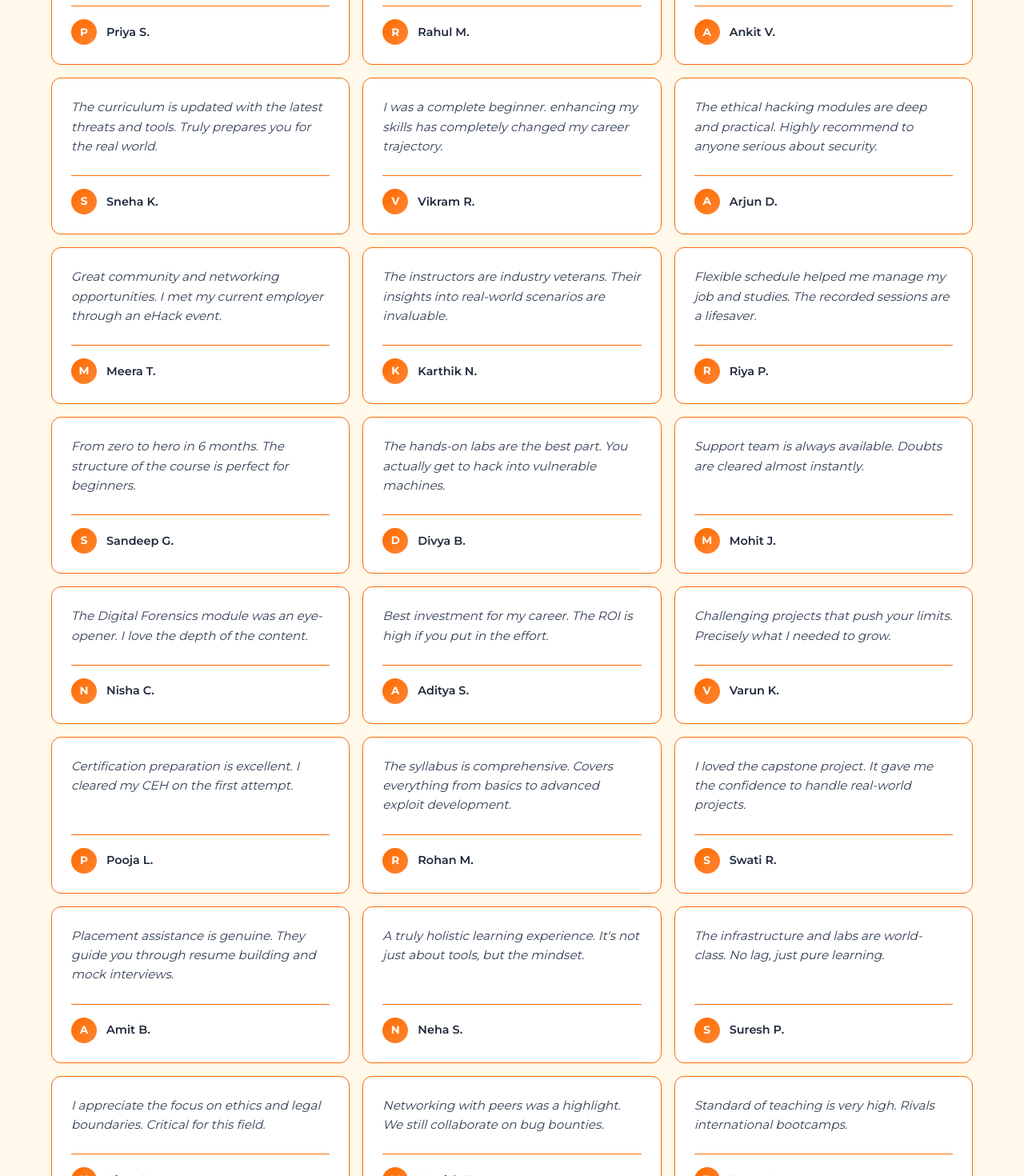
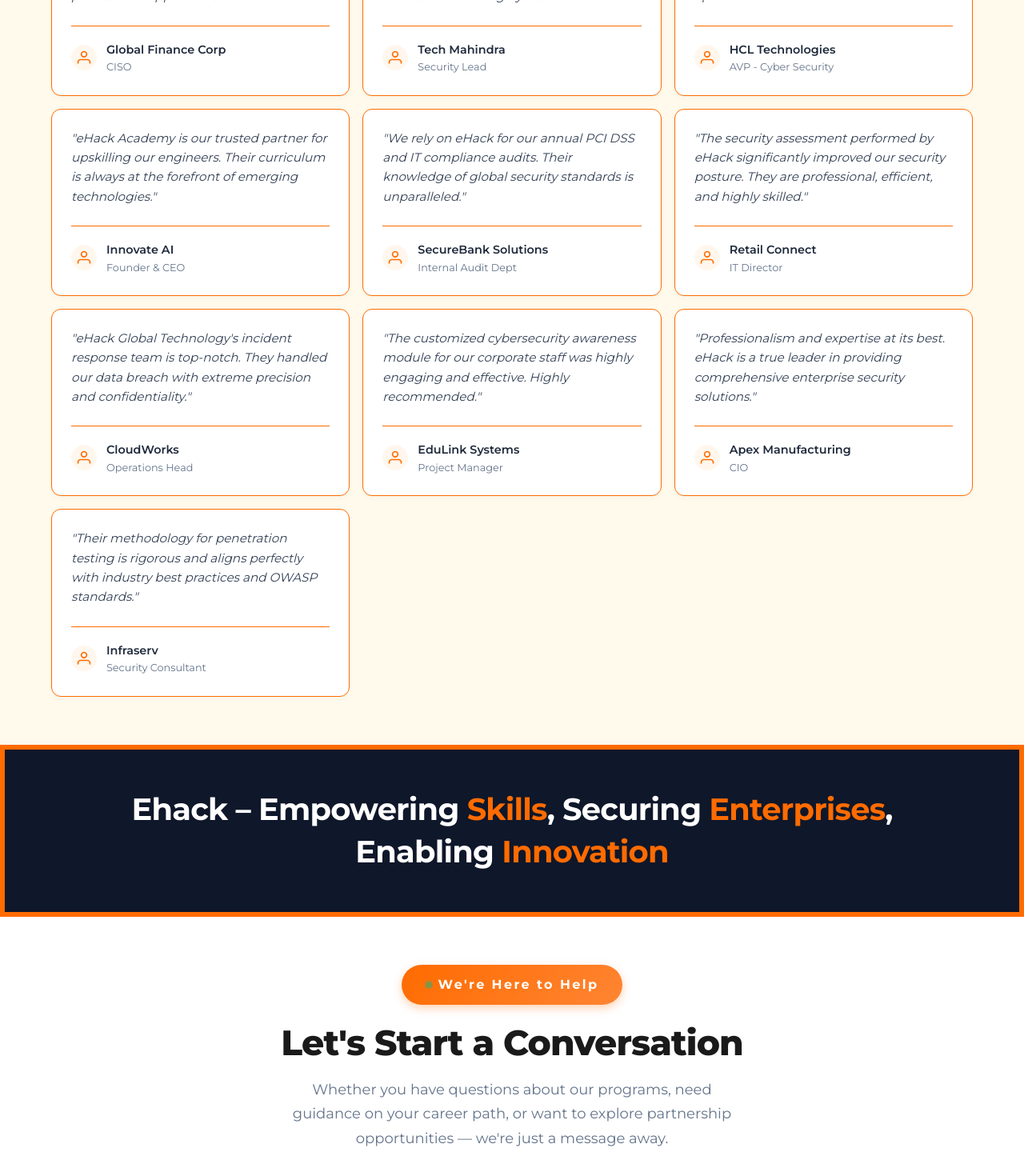
Before and after one commit to vyasanuj/eHack-technology, a Next.js app: page /about in a window 1280 px wide. Shown: the part 7140-8610 px from the top of the page at 80% size. Built offline with nearby package versions, Linux system fonts and the light colour scheme.

Commit message:
about us corporate feedback added and footer logo removed and other ui chnages ...

```diff
--- a/app/about/page.tsx
+++ b/app/about/page.tsx
@@ -20,7 +20,7 @@
         { id: 'what-we-do', label: 'What We Do' },
         { id: 'why-choose-us', label: 'Why Us' },
         { id: 'leadership', label: 'Leadership' },
-        { id: 'feedback', label: 'Student Feedback' },
+        { id: 'feedback', label: 'Corporate Feedback' },
         { id: 'contact', label: 'Contact' }
     ];
 
@@ -132,31 +132,17 @@
         casesSolved: `Solved 350+ cases including Hacking Cases, Online Blackmailing, Banking/Credit Card Crimes, Phishing, Email Hacking & Spoofing, Social Media Fake Profiles, Mobile Phone Hacking, Identity Theft, Data Stealing, Cyber Pornography, and Unauthorized Access cases.`
     };
 
-    const studentFeedbacks = [
-        { name: "Priya S.", feedback: "The cybersecurity bootcamp was intense but incredibly rewarding. I learned more in 12 weeks than I did in 4 years of college." },
-        { name: "Rahul M.", feedback: "Excellent mentors and hands-on labs. The VAPT training is top-notch and industry-relevant." },
-        { name: "Ankit V.", feedback: "Landed a job as a SOC Analyst within a month of graduating. The career support is fantastic." },
-        { name: "Sneha K.", feedback: "The curriculum is updated with the latest threats and tools. Truly prepares you for the real world." },
-        { name: "Vikram R.", feedback: "I was a complete beginner. enhancing my skills has completely changed my career trajectory." },
-        { name: "Arjun D.", feedback: "The ethical hacking modules are deep and practical. Highly recommend to anyone serious about security." },
-        { name: "Meera T.", feedback: "Great community and networking opportunities. I met my current employer through an eHack event." },
-        { name: "Karthik N.", feedback: "The instructors are industry veterans. Their insights into real-world scenarios are invaluable." },
-        { name: "Riya P.", feedback: "Flexible schedule helped me manage my job and studies. The recorded sessions are a lifesaver." },
-        { name: "Sandeep G.", feedback: "From zero to hero in 6 months. The structure of the course is perfect for beginners." },
-        { name: "Divya B.", feedback: "The hands-on labs are the best part. You actually get to hack into vulnerable machines." },
-        { name: "Mohit J.", feedback: "Support team is always available. Doubts are cleared almost instantly." },
-        { name: "Nisha C.", feedback: "The Digital Forensics module was an eye-opener. I love the depth of the content." },
-        { name: "Aditya S.", feedback: "Best investment for my career. The ROI is high if you put in the effort." },
-        { name: "Varun K.", feedback: "Challenging projects that push your limits. Precisely what I needed to grow." },
-        { name: "Pooja L.", feedback: "Certification preparation is excellent. I cleared my CEH on the first attempt." },
-        { name: "Rohan M.", feedback: "The syllabus is comprehensive. Covers everything from basics to advanced exploit development." },
-        { name: "Swati R.", feedback: "I loved the capstone project. It gave me the confidence to handle real-world projects." },
-        { name: "Amit B.", feedback: "Placement assistance is genuine. They guide you through resume building and mock interviews." },
-        { name: "Neha S.", feedback: "A truly holistic learning experience. It's not just about tools, but the mindset." },
-        { name: "Suresh P.", feedback: "The infrastructure and labs are world-class. No lag, just pure learning." },
-        { name: "Kiran D.", feedback: "I appreciate the focus on ethics and legal boundaries. Critical for this field." },
-        { name: "Manish T.", feedback: "Networking with peers was a highlight. We still collaborate on bug bounties." },
-        { name: "Deepa A.", feedback: "Standard of teaching is very high. Rivals international bootcamps." }
+    const corporateFeedbacks = [
+        { id: 1, name: "Global Finance Corp", role: "CISO", feedback: "eHack's Digital Forensics expertise helped us resolve a critical security incident with minimal downtime. Their professional approach is unmatched." },
+        { id: 2, name: "Tech Mahindra", role: "Security Lead", feedback: "The VAPT services provided by eHack gave us deep insights into our infrastructure vulnerabilities. Their reports are detailed and highly actionable." },
+        { id: 3, name: "HCL Technologies", role: "AVP - Cyber Security", feedback: "The corporate training programs for our SOC team were exceptional. The hands-on labs were highly relevant to our daily operations." },
+        { id: 4, name: "Innovate AI", role: "Founder & CEO", feedback: "eHack Academy is our trusted partner for upskilling our engineers. Their curriculum is always at the forefront of emerging technologies." },
+        { id: 5, name: "SecureBank Solutions", role: "Internal Audit Dept", feedback: "We rely on eHack for our annual PCI DSS and IT compliance audits. Their knowledge of global security standards is unparalleled." },
+        { id: 6, name: "Retail Connect", role: "IT Director", feedback: "The security assessment performed by eHack significantly improved our security posture. They are professional, efficient, and highly skilled." },
+        { id: 7, name: "CloudWorks", role: "Operations Head", feedback: "eHack Global Technology's incident response team is top-notch. They handled our data breach with extreme precision and confidentiality." },
+        { id: 8, name: "EduLink Systems", role: "Project Manager", feedback: "The customized cybersecurity awareness module for our corporate staff was highly engaging and effective. Highly recommended." },
+        { id: 9, name: "Apex Manufacturing", role: "CIO", feedback: "Professionalism and expertise at its best. eHack is a true leader in providing comprehensive enterprise security solutions." },
+        { id: 10, name: "Infraserv", role: "Security Consultant", feedback: "Their methodology for penetration testing is rigorous and aligns perfectly with industry best practices and OWASP standards." }
     ];
 
 
@@ -576,25 +562,31 @@
                 </div>
             </section>
 
-            {/* Student Feedback Section */}
+            {/* Corporate Feedback Section */}
             <section id="feedback" className="feedback-section">
                 <div className="about-container">
                     <div className="section-header">
                         <span className="section-badge-orange-big">TESTIMONIALS</span>
-                        <h2 className="about-section-title">Student <span style={{ color: '#FF6B00' }}>Feedback</span></h2>
-                        <p className="feedback-disclaimer" style={{ marginTop: '-20px' }}>To ensure the privacy of our clients, we use pseudonyms.</p>
+                        <h2 className="about-section-title">Corporate <span style={{ color: '#FF6B00' }}>Feedback</span></h2>
+                        <p className="feedback-disclaimer" style={{ marginTop: '-20px' }}>To ensure the privacy and confidentiality of our clients, some names may be representative.</p>
                     </div>
 
                     <div className="feedback-grid">
-                        {studentFeedbacks.map((item, index) => (
-                            <div key={index} className="feedback-card">
+                        {corporateFeedbacks.map((item) => (
+                            <div key={item.id} className="feedback-card">
                                 <div className="feedback-content">
-                                    <p className="feedback-text">{item.feedback}</p>
+                                    <p className="feedback-text">"{item.feedback}"</p>
                                     <div className="feedback-author">
-                                        <div className="author-avatar-placeholder">
-                                            {item.name.charAt(0)}
+                                        <div className="author-avatar-placeholder" style={{ background: '#FFF7ED', color: '#FF6B00' }}>
+                                            <svg width="20" height="20" viewBox="0 0 24 24" fill="none" stroke="currentColor" strokeWidth="2">
+                                                <path d="M3 21v-2a4 4 0 014-4h10a4 4 0 014 4v2" />
+                                                <circle cx="12" cy="7" r="4" />
+                                            </svg>
                                         </div>
-                                        <span className="author-name">{item.name}</span>
+                                        <div className="author-info">
+                                            <span className="author-name">{item.name}</span>
+                                            <span className="author-role" style={{ fontSize: '0.8rem', color: '#64748B', display: 'block' }}>{item.role}</span>
+                                        </div>
                                     </div>
                                 </div>
                             </div>
--- a/app/components/Footer.tsx
+++ b/app/components/Footer.tsx
@@ -58,11 +58,7 @@
                         <h4 className="footer-title">Quick Links</h4>
                         <ul className="footer-links">
                             <li><Link href="/about">About Us</Link></li>
-                            <li><Link href="/contact">Contact</Link></li>
-                            <li><Link href="/blog">Blog</Link></li>
                             <li><Link href="/careers">Careers</Link></li>
-                            <li><Link href="/privacy-policy">Privacy Policy</Link></li>
-                            <li><Link href="/terms">Terms of Service</Link></li>
                         </ul>
                     </div>
                 </div>
@@ -108,7 +104,6 @@
                     </span>
                     <div className="branding-logos">
                         <img src="/images/white-global.png" alt="eHack Global Technology" className="branding-logo-img" />
-                        <img src="/images/ehack-group-white.png" alt="eHack Academy" className="branding-logo-img" />
                     </div>
                 </div>
 
```
